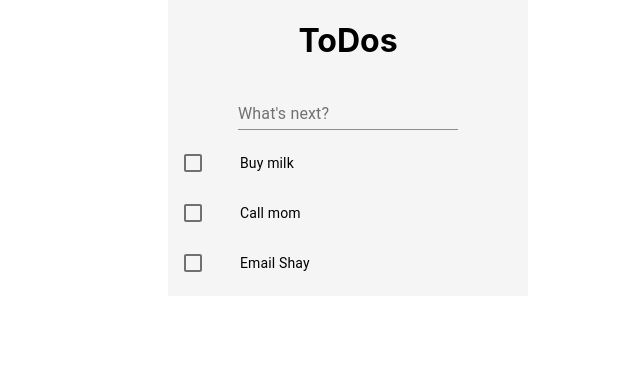
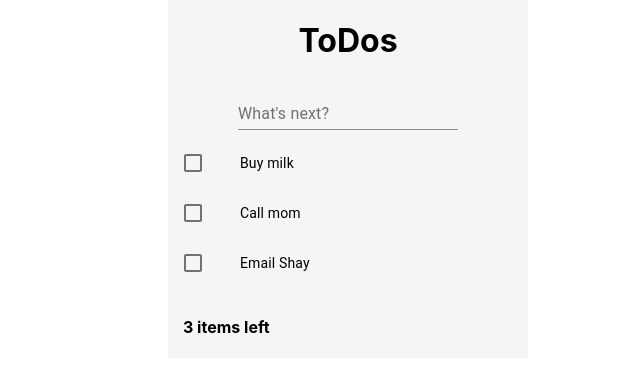
Before and after one commit to nogalasman/todo-list, a React (Create React App) app: page / in a window 1280 px wide. Shown: the top 372 px of the page, without its empty margins (292-932 px from the left). Built offline with nearby package versions, Linux system fonts and the light colour scheme.

Commit message:
add items left label

```diff
--- a/src/pages/ToDoListPage.css
+++ b/src/pages/ToDoListPage.css
@@ -7,3 +7,8 @@
 .p-todolist .checked-txt {
     text-decoration: line-through;
 }
+
+.p-todolist .items-left-txt {
+    text-align: left;
+    padding-left: 15px;
+}
--- a/src/pages/ToDoListPage.js
+++ b/src/pages/ToDoListPage.js
@@ -35,6 +35,8 @@ function ToDoListPage() {
         </ListItem>
     );
 
+    const getOpenTasksNum = todolistData.map(element => !element.completed).reduce((a, b) => a + b, 0);
+
     return (
         <div className="p-todolist">
             <h1>ToDos</h1>
@@ -44,6 +46,7 @@ function ToDoListPage() {
             <List component="nav" aria-label="todolist items">
                 { todoListView }
             </List>
+            <h4 className="items-left-txt">{ getOpenTasksNum } items left</h4>
         </div>
     )
 }
```
Also changed, not shown: 1 other file (tests, documents, lock files or other folders).
